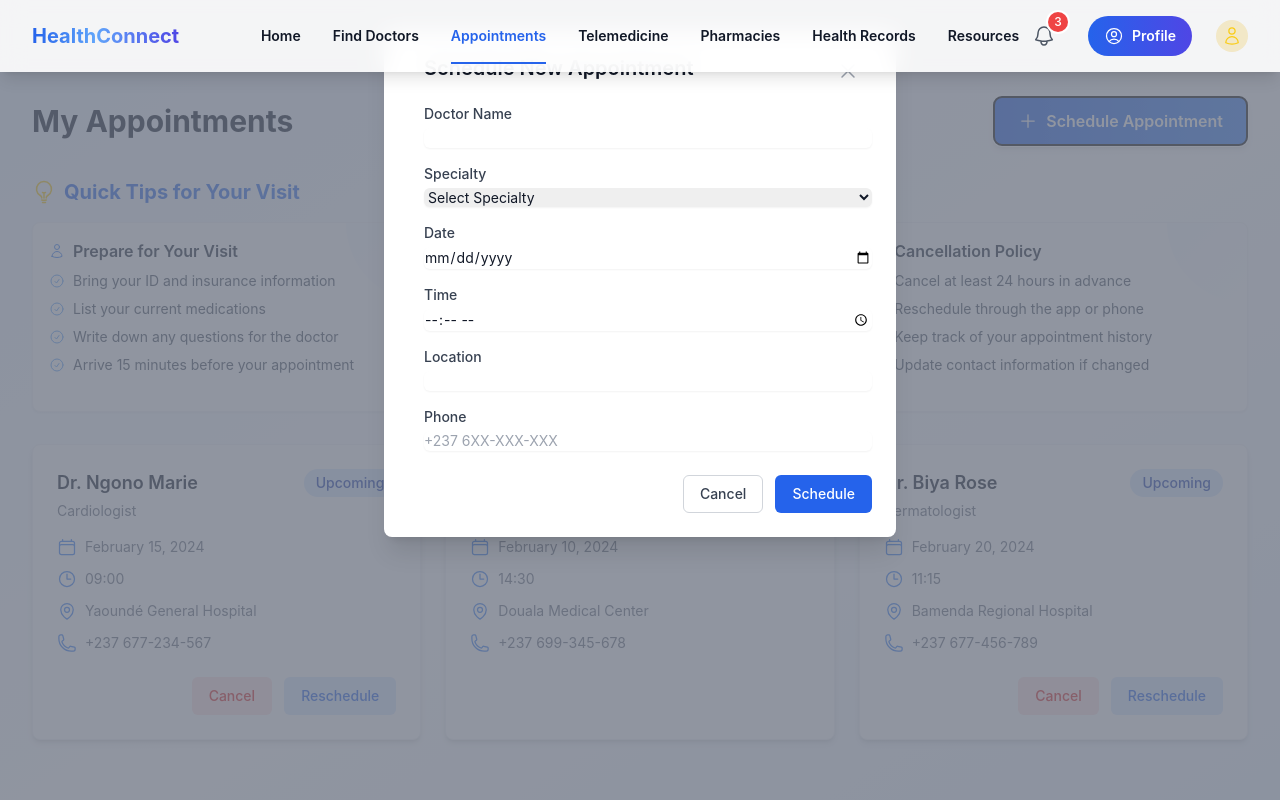
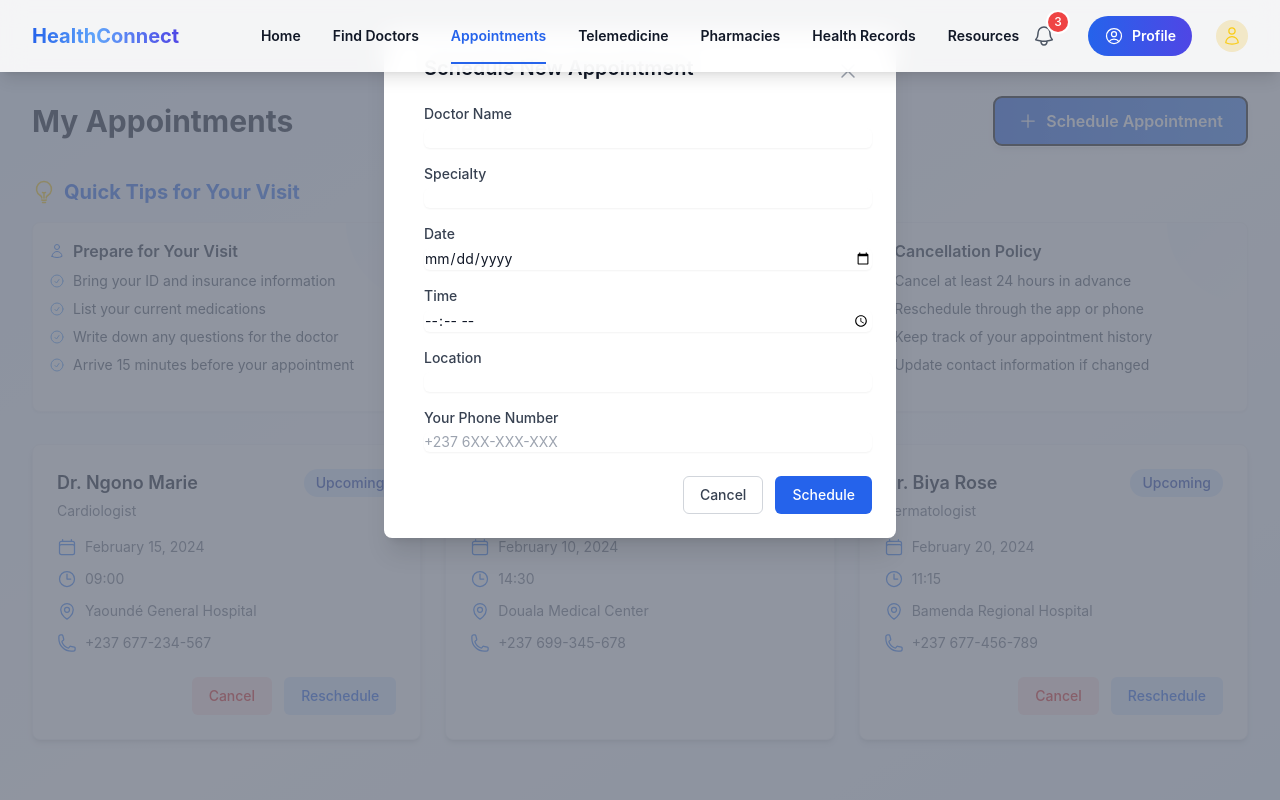
Before and after one commit to Esty-source/HSD-, a React (Vite) app in the folder health-service-directory/: page /appointments in a window 1280 px wide. Both pictures are taken after a click on the button "Schedule Appointment". Shown: the top 800 px of the page. Built offline with nearby package versions, Linux system fonts and the light colour scheme.

Commit message:
appointment flow

```diff
--- a/health-service-directory/src/pages/Appointments.jsx
+++ b/health-service-directory/src/pages/Appointments.jsx
@@ -1,5 +1,6 @@
-import React, { useState } from 'react';
+import React, { useState, useEffect } from 'react';
 import { format } from 'date-fns';
+import { useLocation } from 'react-router-dom';
 import {
   CalendarIcon,
   ClockIcon,
@@ -90,6 +91,7 @@ const quickTips = [
 ];
 
 export default function Appointments() {
+  const location = useLocation();
   const [appointments, setAppointments] = useState(mockAppointments);
   const [showModal, setShowModal] = useState(false);
   const [newAppointment, setNewAppointment] = useState({
@@ -102,6 +104,22 @@ export default function Appointments() {
   });
   const [showRescheduleModal, setShowRescheduleModal] = useState(false);
   const [selectedAppointment, setSelectedAppointment] = useState(null);
+
+  // Handle incoming doctor data
+  useEffect(() => {
+    if (location.state?.selectedDoctor) {
+      const doctor = location.state.selectedDoctor;
+      setNewAppointment({
+        doctorName: doctor.name,
+        specialty: doctor.specialty,
+        date: format(new Date(doctor.nextAvailable), "yyyy-MM-dd"),
+        time: format(new Date(doctor.nextAvailable), "HH:mm"),
+        location: doctor.location,
+        phone: "",
+      });
+      setShowModal(true);
+    }
+  }, [location.state]);
 
   const handleInputChange = (e) => {
     const { name, value } = e.target;
@@ -283,29 +301,29 @@ export default function Appointments() {
                             type="text"
                             name="doctorName"
                             required
+                            readOnly={location.state?.selectedDoctor}
                             value={newAppointment.doctorName}
                             onChange={handleInputChange}
-                            className="mt-1 block w-full rounded-md border-gray-300 shadow-sm focus:border-blue-500 focus:ring-blue-500 sm:text-sm"
+                            className={`mt-1 block w-full rounded-md border-gray-300 shadow-sm focus:border-blue-500 focus:ring-blue-500 sm:text-sm ${
+                              location.state?.selectedDoctor ? 'bg-gray-50' : ''
+                            }`}
                           />
                         </div>
                         <div>
                           <label className="block text-sm font-medium text-gray-700">
                             Specialty
                           </label>
-                          <select
+                          <input
+                            type="text"
                             name="specialty"
                             required
+                            readOnly={location.state?.selectedDoctor}
                             value={newAppointment.specialty}
                             onChange={handleInputChange}
-                            className="mt-1 block w-full rounded-md border-gray-300 shadow-sm focus:border-blue-500 focus:ring-blue-500 sm:text-sm"
-                          >
-                            <option value="">Select Specialty</option>
-                            {specialties.map((specialty) => (
-                              <option key={specialty} value={specialty}>
-                                {specialty}
-                              </option>
-                            ))}
-                          </select>
+                            className={`mt-1 block w-full rounded-md border-gray-300 shadow-sm focus:border-blue-500 focus:ring-blue-500 sm:text-sm ${
+                              location.state?.selectedDoctor ? 'bg-gray-50' : ''
+                            }`}
+                          />
                         </div>
                         <div>
                           <label className="block text-sm font-medium text-gray-700">
@@ -317,6 +335,7 @@ export default function Appointments() {
                             required
                             value={newAppointment.date}
                             onChange={handleInputChange}
+                            min={format(new Date(), "yyyy-MM-dd")}
                             className="mt-1 block w-full rounded-md border-gray-300 shadow-sm focus:border-blue-500 focus:ring-blue-500 sm:text-sm"
                           />
                         </div>
@@ -341,14 +360,17 @@ export default function Appointments() {
                             type="text"
                             name="location"
                             required
+                            readOnly={location.state?.selectedDoctor}
                             value={newAppointment.location}
                             onChange={handleInputChange}
-                            className="mt-1 block w-full rounded-md border-gray-300 shadow-sm focus:border-blue-500 focus:ring-blue-500 sm:text-sm"
+                            className={`mt-1 block w-full rounded-md border-gray-300 shadow-sm focus:border-blue-500 focus:ring-blue-500 sm:text-sm ${
+                              location.state?.selectedDoctor ? 'bg-gray-50' : ''
+                            }`}
                           />
                         </div>
                         <div>
                           <label className="block text-sm font-medium text-gray-700">
-                            Phone
+                            Your Phone Number
                           </label>
                           <input
                             type="tel"
```
